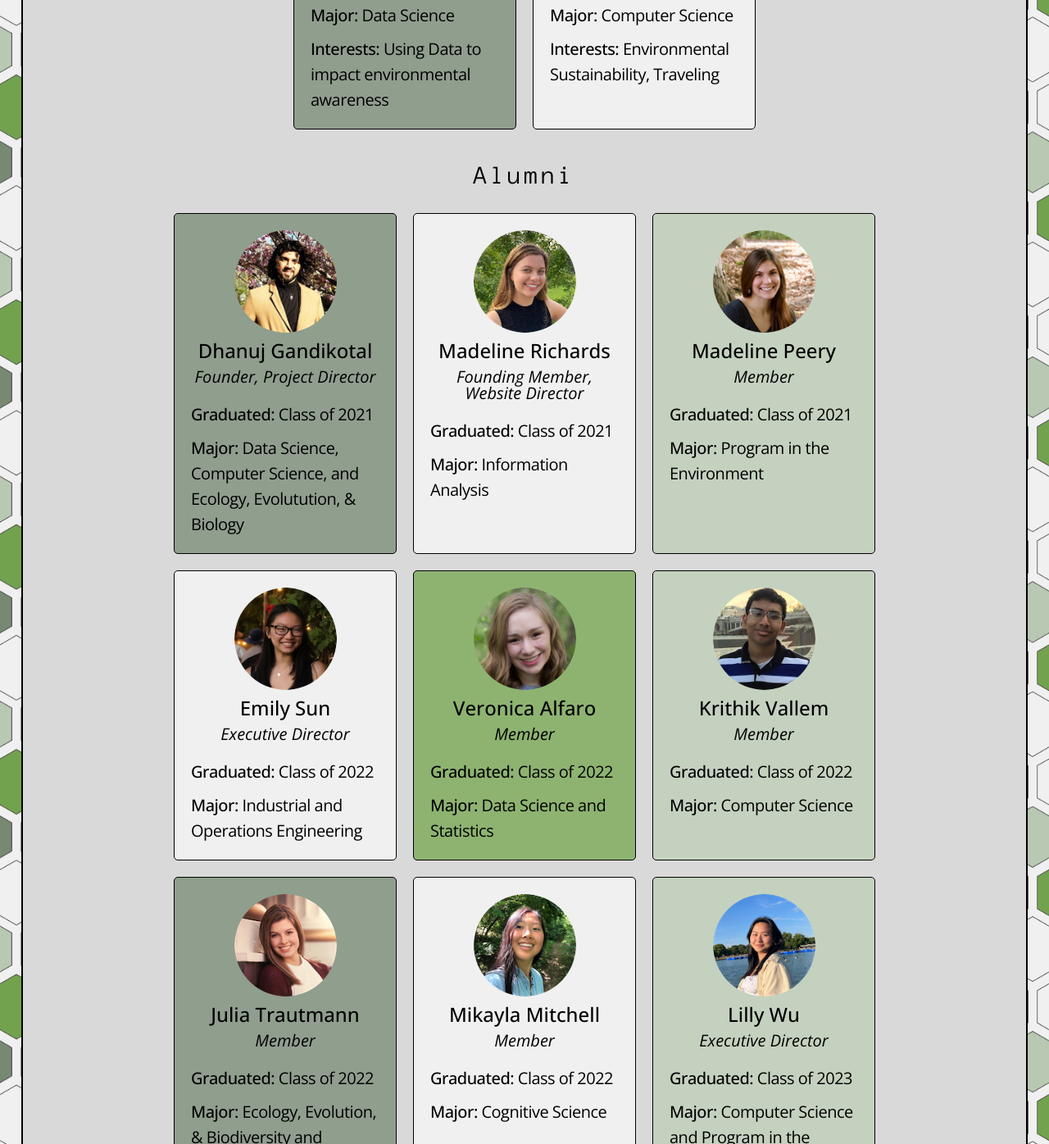
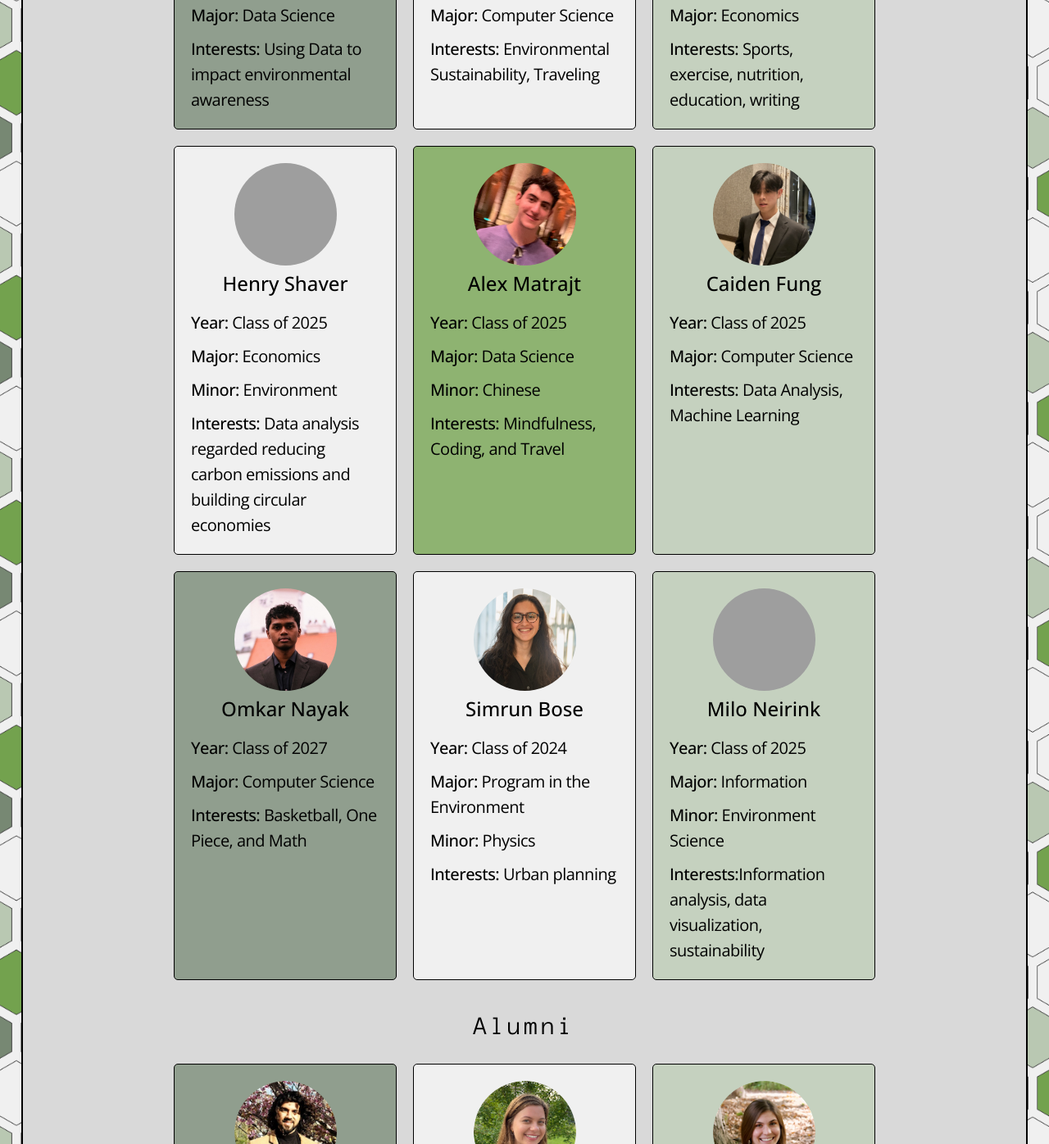
Before and after one commit to UMEcoData/website, a plain HTML site: page team.html in a window 1280 px wide. Shown: the part 4704-6100 px from the top of the page at 82% size. Drawn offline with nearby package versions, Linux system fonts and the light colour scheme; grey boxes are pictures that could not be loaded.

Commit message:
fixed calendar and added some profiles

```diff
--- a/team.html
+++ b/team.html
@@ -324,7 +324,97 @@
           <p><strong>Interests:</strong> Environmental Sustainability, Traveling</p>
         </div>
       </div>
+
+      <div class="team_card">
+        <div class="card_top">
+          <img class="team_photo" src="images/JudeL.jpeg" alt="Jude Loszewski's Headshot" />
+          <h3>Jude Loszewski</h3>
+        </div>
+        <div class="card_bottom">
+          <p><strong>Year:</strong> Class of 2026</p>
+          <p><strong>Major:</strong> Economics</p>
+          <p><strong>Interests:</strong> Sports, exercise, nutrition, education, writing</p>
+        </div>
+      </div>
+
+      <div class="team_card">
+        <div class="card_top">
+          <img class="team_photo" src="images/HenryS.jpeg" alt="Henry Shaver's Headshot" />
+          <h3>Henry Shaver</h3>
+        </div>
+        <div class="card_bottom">
+          <p><strong>Year:</strong> Class of 2025</p>
+          <p><strong>Major:</strong> Economics</p>
+          <p><strong>Minor:</strong> Environment</p>
+          <p><strong>Interests:</strong> Data analysis regarded reducing carbon emissions and building circular economies</p>
+        </div>
+      </div>
+
+      <div class="team_card">
+        <div class="card_top">
+          <img class="team_photo" src="images/AlexM.jpeg" alt="Alex Matrajt's Headshot" />
+          <h3>Alex Matrajt</h3>
+        </div>
+        <div class="card_bottom">
+          <p><strong>Year:</strong> Class of 2025</p>
+          <p><strong>Major:</strong> Data Science</p>
+          <p><strong>Minor:</strong> Chinese</p>
+          <p><strong>Interests:</strong> Mindfulness, Coding, and Travel</p>
+        </div>
+      </div>
+
+      <div class="team_card">
+        <div class="card_top">
+          <img class="team_photo" src="images/CaidenF.jpeg" alt="Caiden Fung's Headshot" />
+          <h3>Caiden Fung</h3>
+        </div>
+        <div class="card_bottom">
+          <p><strong>Year:</strong> Class of 2025</p>
+          <p><strong>Major:</strong> Computer Science</p>
+          <p><strong>Interests:</strong> Data Analysis, Machine Learning</p>
+        </div>
+      </div>
+
+      <div class="team_card">
+        <div class="card_top">
+          <img class="team_photo" src="images/OmkarN.png" alt="Omkar Nayak's Headshot" />
+          <h3>Omkar Nayak</h3>
+        </div>
+        <div class="card_bottom">
+          <p><strong>Year:</strong> Class of 2027</p>
+          <p><strong>Major:</strong> Computer Science</p>
+          <p><strong>Interests:</strong> Basketball, One Piece, and Math</p>
+        </div>
+      </div>
+
+      <div class="team_card">
+        <div class="card_top">
+          <img class="team_photo" src="images/SimB.jpeg" alt="Simrun Bose's Headshot" />
+          <h3>Simrun Bose</h3>
+        </div>
+        <div class="card_bottom">
+          <p><strong>Year:</strong> Class of 2024</p>
+          <p><strong>Major:</strong> Program in the Environment</p>
+          <p><strong>Minor: </strong>Physics</p>
+          <p><strong>Interests:</strong> Urban planning</p>
+        </div>
+        </div>
+        <div class="team_card">
+        <div class="card_top">
+          <img class="team_photo" src="images/MiloN.jpg" alt="Milo Neirink's Headshot" />
+          <h3>Milo Neirink</h3>
+        </div>
+        <div class="card_bottom">
+          <p><strong>Year:</strong> Class of 2025</p>
+          <p><strong>Major: </strong> Information</p>
+          <p><strong>Minor: </strong>Environment Science</p>
+          <p><strong>Interests:</strong>Information analysis, data visualization, sustainability </p>
+        </div>
+
+
+
     </div>
+  </div>
 
     <h2>Alumni</h2>
     <div class="alumni">
@@ -555,7 +645,6 @@
           <p><strong>Major:</strong> Neuroscience</p>
         </div>
       </div>
-    </div>
   </main>
 
   <footer>
```
Also changed, not shown: calendar.html (+1 -3 lines), images/AlexM.jpeg (added), images/CaidenF.jpeg (added), images/JudeL.jpeg (added), images/OmkarN.png (added), images/SimB.jpeg (added), 2 other files.
